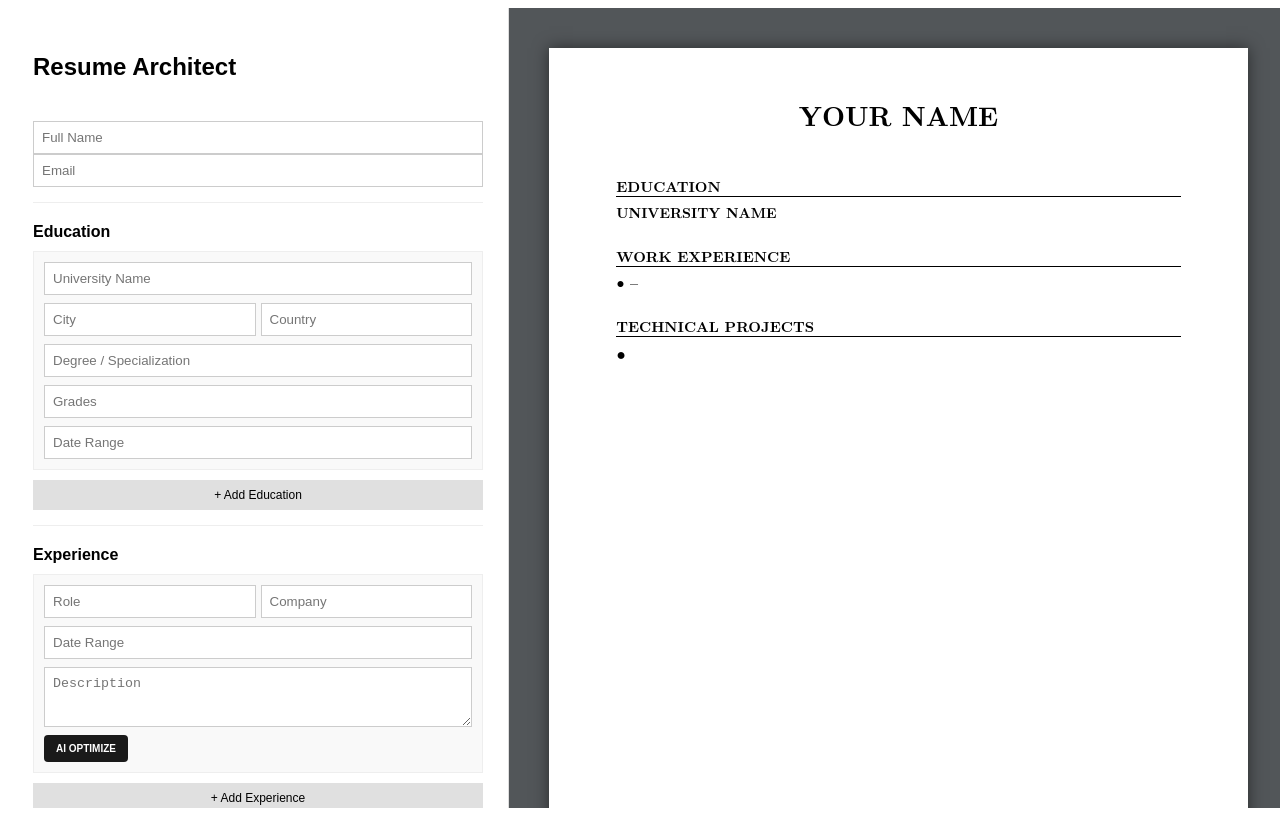
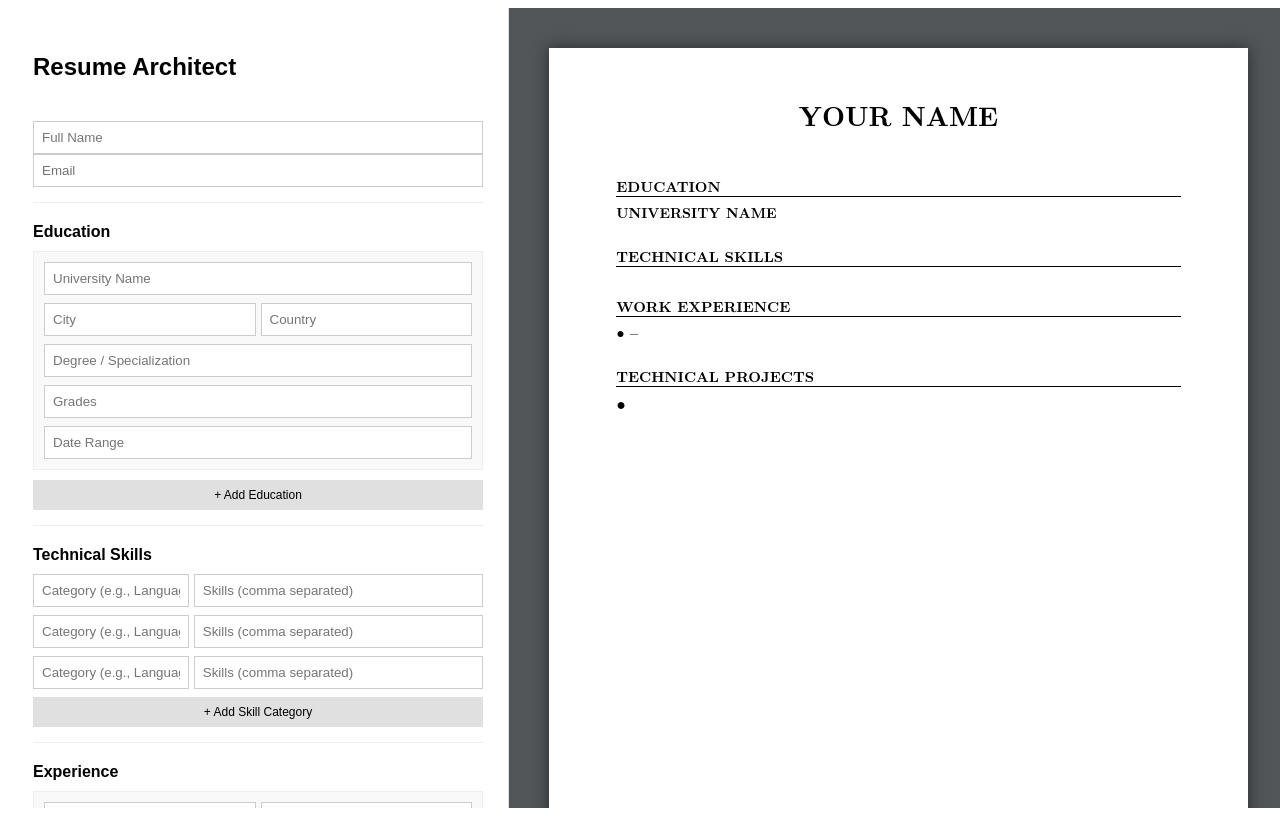
Before and after one commit to sushaaanthh/careerforge-pro, a React (Create React App) app in the folder client/: page / in a window 1280 px wide. Built offline with nearby package versions, Linux system fonts and the light colour scheme; a web font is replaced by a local one.

Commit message:
feat: complete week 2 milestones including Gemini AI integration, PDF export, and skills layout

```diff
--- a/client/src/App.js
+++ b/client/src/App.js
@@ -3,10 +3,15 @@ import './App.css';
 
 const App = () => {
     const [resumeData, setResumeData] = useState({
-        name: '', email: '',
-        education: [{ school: '', city: '', country: '', degree: '', grades: '', date: '' }],
-        experience: [{ company: '', role: '', date: '', desc: '' }],
-        projects: [{ name: '', desc: '' }]
+    name: '', email: '',
+    education: [{ school: '', city: '', country: '', degree: '', grades: '', date: '' }],
+    experience: [{ company: '', role: '', date: '', desc: '' }],
+    projects: [{ name: '', desc: '' }],
+    skills: [
+        { category: '', items: '' },
+        { category: '', items: '' },
+        { category: '', items: '' }
+    ]
     });
 
     const [isOptimizing, setIsOptimizing] = useState({ section: null, index: null });
@@ -69,6 +74,27 @@ const App = () => {
                         </div>
                     ))}
                     <button className="add-btn" onClick={() => addEntry('education', { school:'', city:'', country:'', degree:'', grades:'', date:'' })}>+ Add Education</button>
+                </div>
+
+                <div className="edit-section">
+                    <h4>Technical Skills</h4>
+                    {resumeData.skills.map((skill, i) => (
+                        <div key={i} className="row" style={{ marginBottom: '8px' }}>
+                            <input
+                                placeholder="Category (e.g., Languages)"
+                                style={{ width: '35%' }}
+                                value={skill.category}
+                                onChange={(e) => updateEntry('skills', i, 'category', e.target.value)}
+                            />
+                            <input
+                                placeholder="Skills (comma separated)"
+                                style={{ width: '65%' }}
+                                value={skill.items}
+                                onChange={(e) => updateEntry('skills', i, 'items', e.target.value)}
+                            />
+                        </div>
+                    ))}
+                    <button className="add-btn" onClick={() => addEntry('skills', { category: '', items: '' })}>+ Add Skill Category</button>
                 </div>
 
                 <div className="edit-section">
@@ -152,6 +178,19 @@ const App = () => {
                     </section>
 
                     <section className="section">
+                        <div className="section-title">TECHNICAL SKILLS</div>
+                        <div className="entry" style={{ display: 'flex', flexDirection: 'column', gap: '4px' }}>
+                            {resumeData.skills.map((skill, i) => (
+                                skill.category || skill.items ? (
+                                    <div key={i} style={{ fontSize: '10pt' }}>
+                                        <strong>{skill.category}:</strong> <span>{skill.items}</span>
+                                    </div>
+                                ) : null
+                            ))}
+                        </div>
+                    </section>
+
+                    <section className="section">
                         <div className="section-title">WORK EXPERIENCE</div>
                         {resumeData.experience.map((exp, i) => (
                             <div key={i} className="entry">
```
